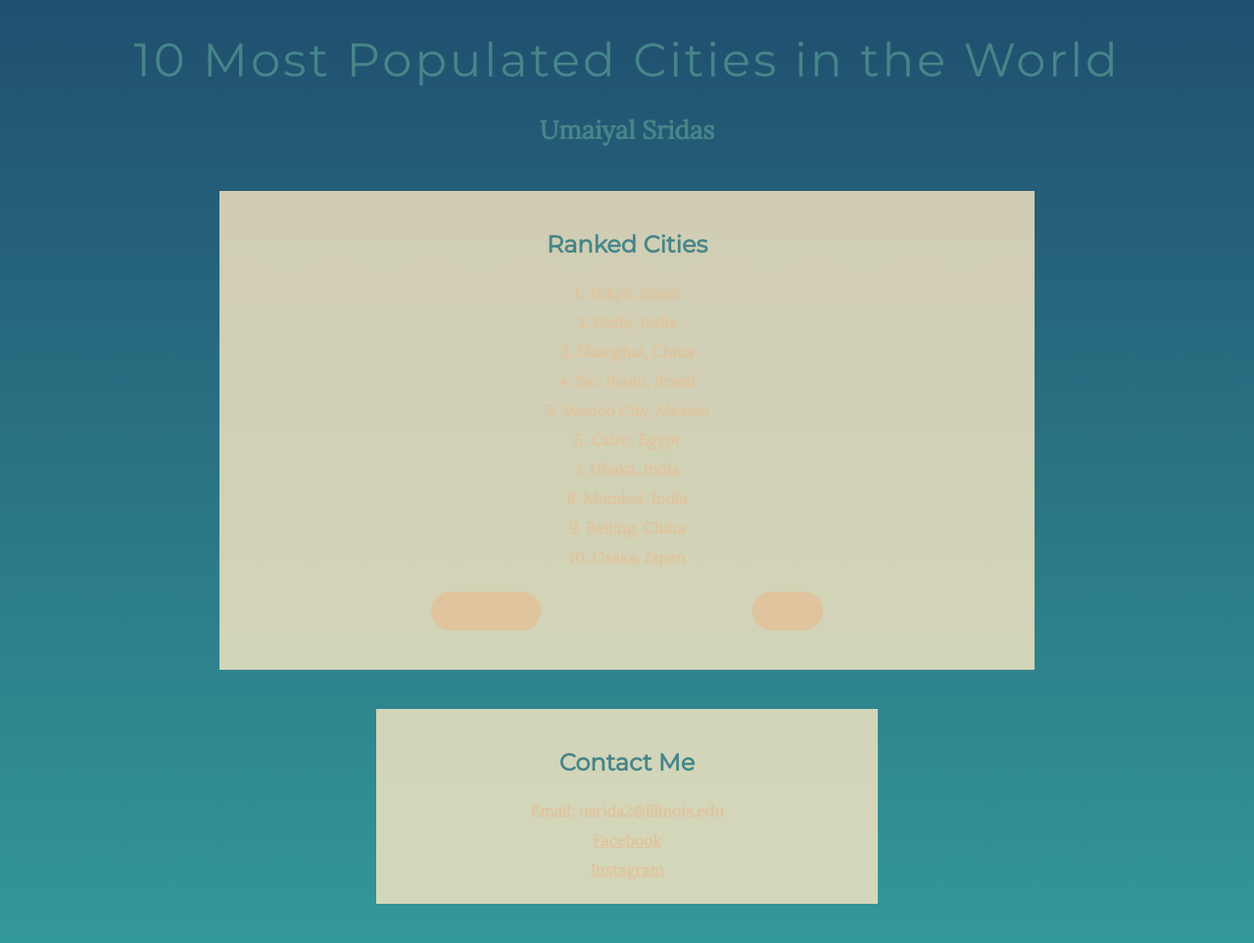
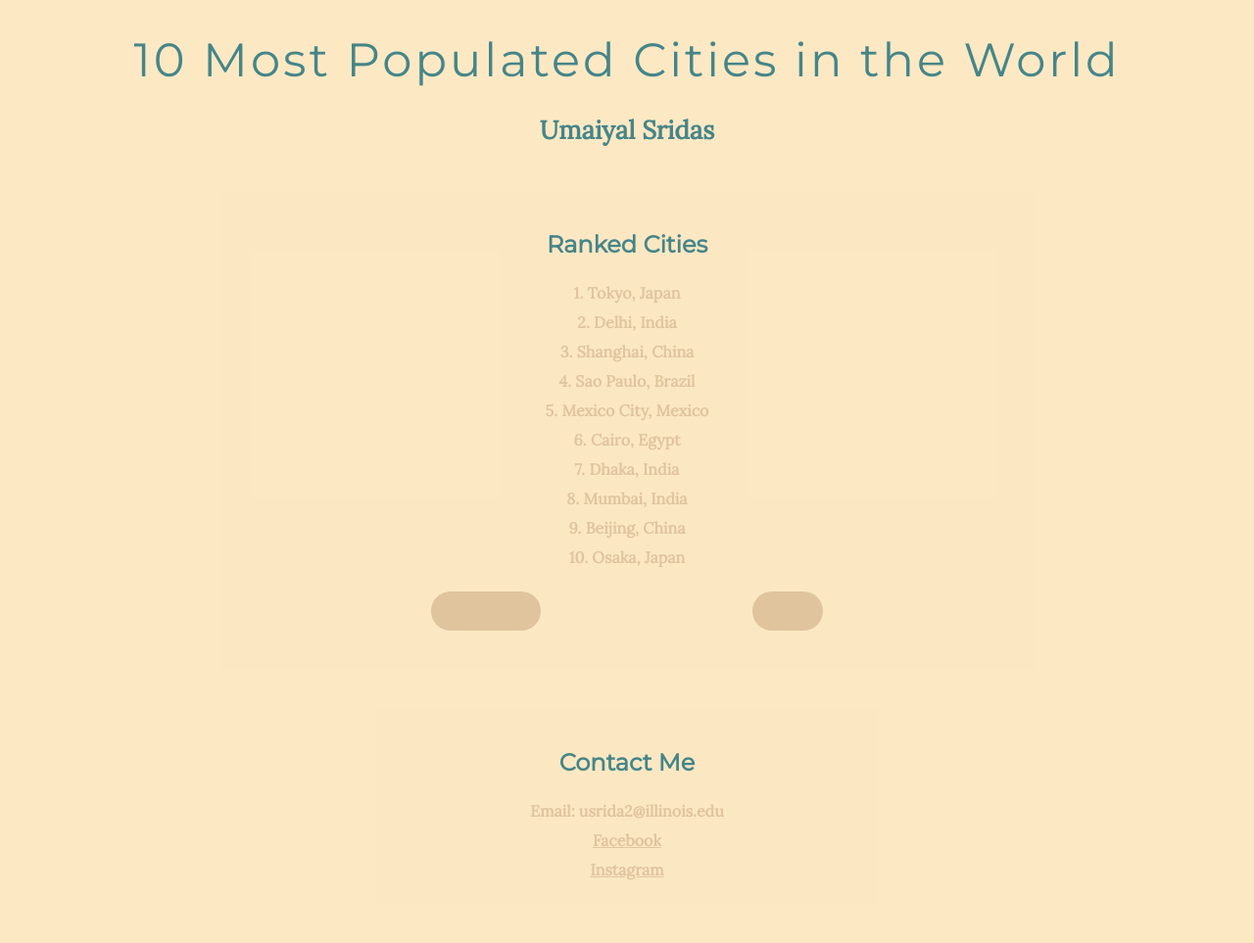
Before and after one commit to usridas/most-populated-cities-in-the-world.github.io, a Jekyll site: the page built from index.md, in a window 1280 px wide. Shown: the whole page at 98% size. Built offline with Jekyll 4.4.1, drawn with Linux system fonts in a browser that asks for light colours.

Commit message:
Update main.scss

```diff
--- a/assets/main.scss
+++ b/assets/main.scss
@@ -3,8 +3,7 @@
 @import 'resources';
 
 html {
-  background: rgb(32,79,111);
-  background: linear-gradient(180deg, rgba(32,79,111,1) 0%, rgba(51,152,153,1) 100%);
+  background: rgb(252,233,196);
 }
 
 body {
```
